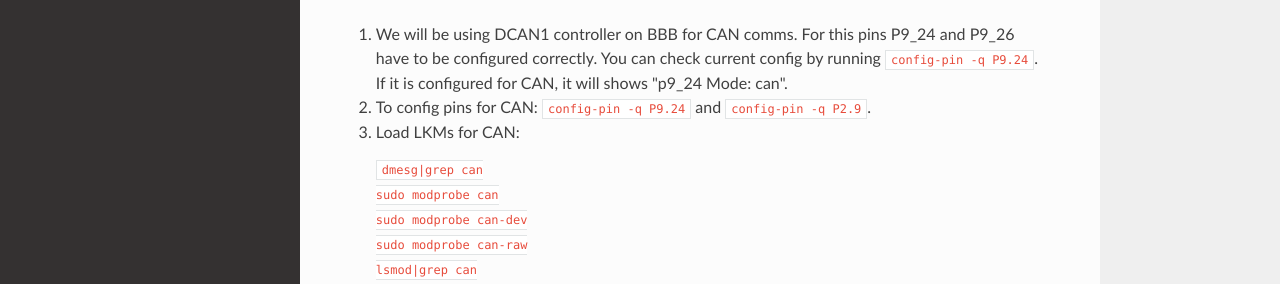
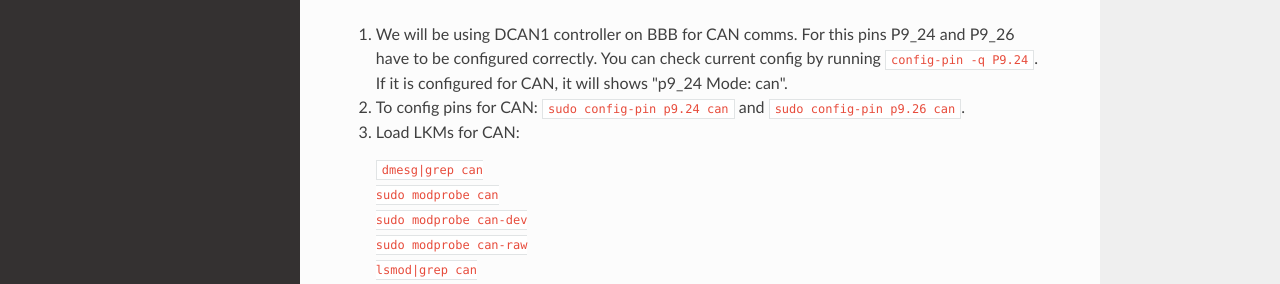
Before and after one commit to capstonealex/Embedded, an MkDocs documentation site: the page built from docs/canbus.md, in a window 1280 px wide and 900 px high. Shown: the part 452-736 px from the top of the window. Built offline with MkDocs 1.6.1, drawn with Linux system fonts in a browser that asks for light colours; nearby versions of some CDN libraries.

Commit message:
updated canbus
Corrected code for setting pins to CAN mode

````diff
--- a/docs/canbus.md
+++ b/docs/canbus.md
@@ -6,7 +6,7 @@ Note: CANbus is a physical/data link later protocol. CANOpen is a higher layer p
 
 ## Configuring the BBB CAN interface
 1. We will be using DCAN1 controller on BBB for CAN comms. For this pins P9_24 and P9_26 have to be configured correctly. You can check current config by running `config-pin -q P9.24`. If it is configured for CAN, it will shows "p9_24 Mode: can".
-2. To config pins for CAN: `config-pin -q P9.24` and `config-pin -q P2.9`.
+2. To config pins for CAN: `sudo config-pin p9.24 can` and `sudo config-pin p9.26 can`.
 3. Load LKMs for CAN:
 
     ```
````
